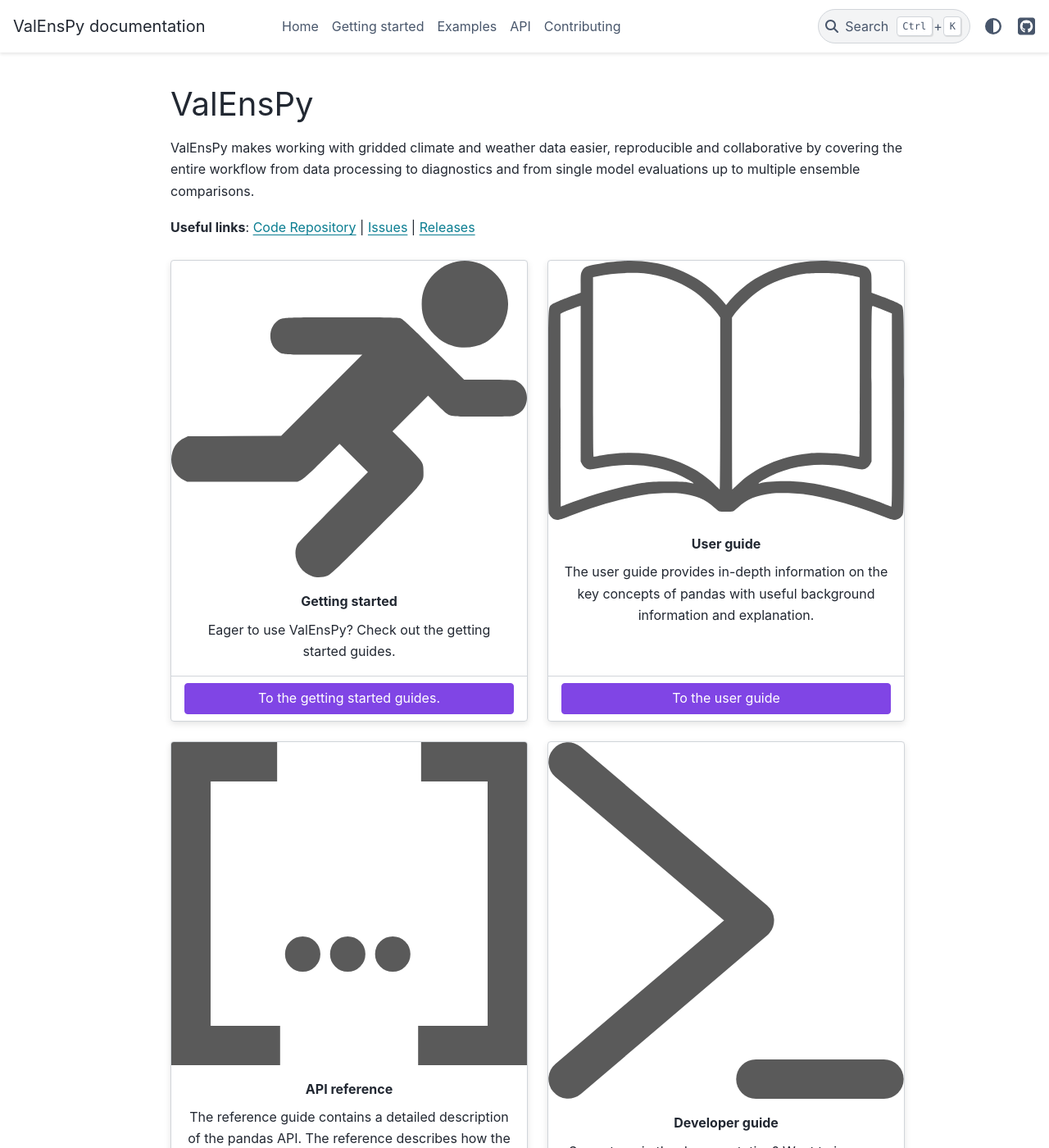
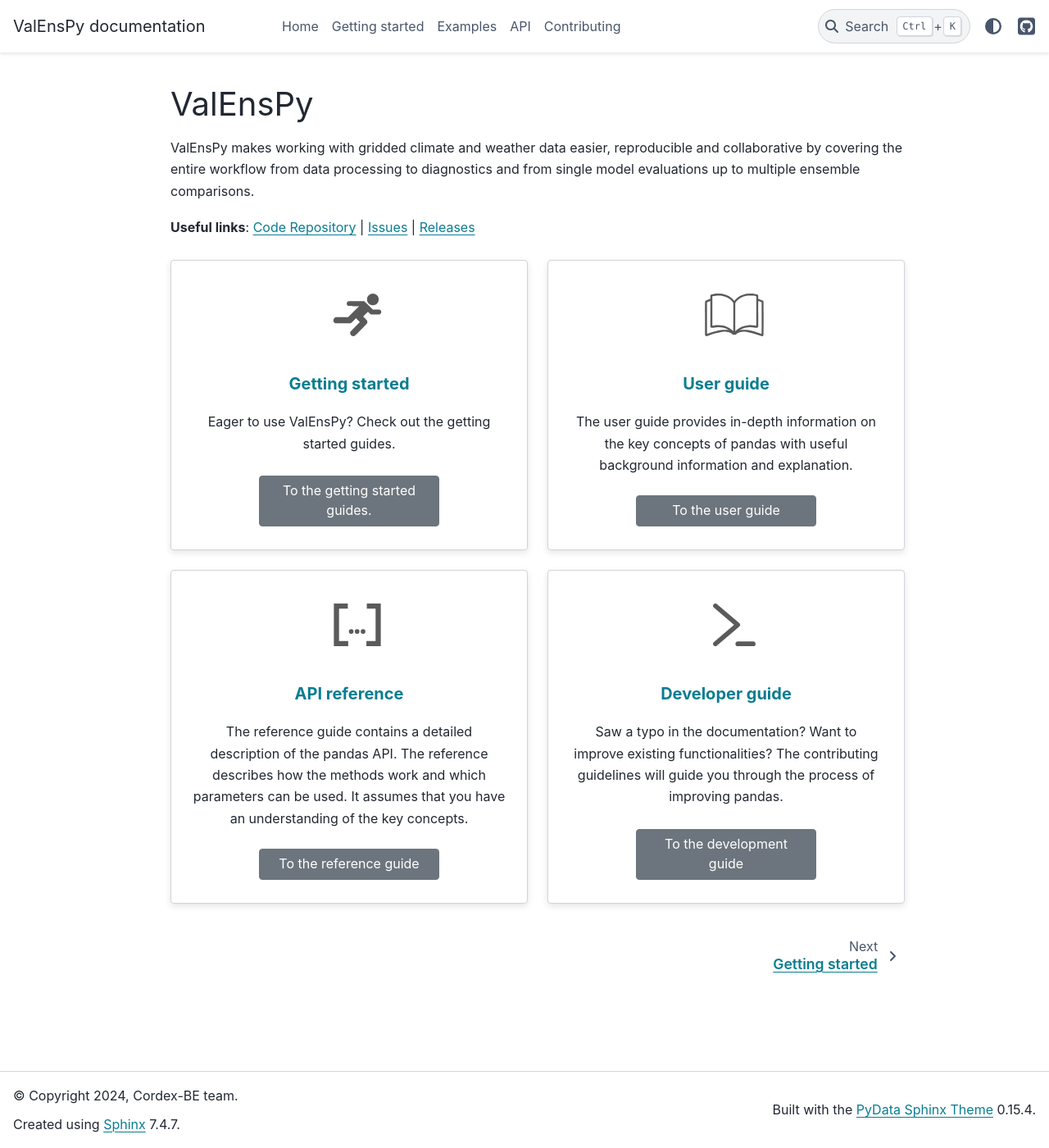
Before and after one commit to CORDEX-be2/ValEnsPy, a Sphinx documentation site: the page built from docs/index.rst, in a window 1280 px wide and 1400 px high. Shown: the whole window at 82% size. Built offline with Sphinx 7.4.7 and the PyData theme 0.15.4, drawn with Linux system fonts in a browser that asks for light colours; pages that are not in the unit, such as notebooks, are missing from menus.

Commit message:
add custom css

```diff
--- a/docs/_static/custom.css
+++ b/docs/_static/custom.css
@@ -37,3 +37,45 @@
     /* whatever you want to change */
     background: black;
 }
+
+/* Main index page overview cards */
+
+.intro-card {
+    padding: 30px 10px 20px 10px;
+}
+
+.intro-card .sd-card-img-top {
+margin: 10px;
+height: 52px;
+background: none !important;
+}
+
+.intro-card .sd-card-title {
+color: var(--pst-color-primary);
+font-size: var(--pst-font-size-h5);
+padding: 1rem 0rem 0.5rem 0rem;
+}
+
+.intro-card .sd-card-footer {
+border: none !important;
+}
+
+.intro-card .sd-card-footer p.sd-card-text {
+max-width: 220px;
+margin-left: auto;
+margin-right: auto;
+}
+
+.intro-card .sd-btn-secondary {
+background-color: #6c757d !important;
+border-color: #6c757d !important;
+}
+
+.intro-card .sd-btn-secondary:hover {
+background-color: #5a6268 !important;
+border-color: #545b62 !important;
+}
+
+.card, .card img {
+background-color: var(--pst-color-background);
+}
```
